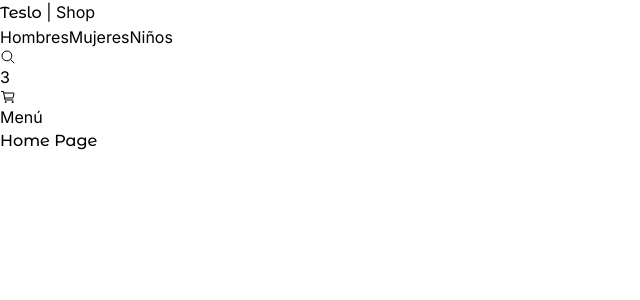
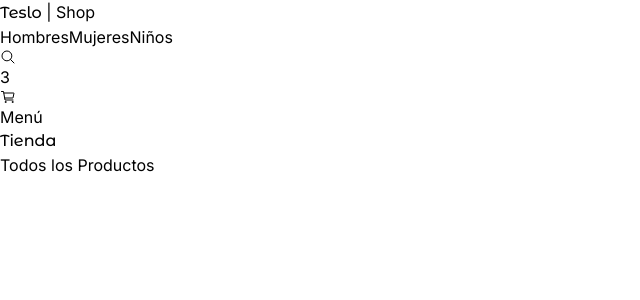
Before and after one commit to nca1478/teslo-shop, a Next.js app: page / in a window 1280 px wide. Shown: the top 300 px of the page, without its empty margins (0-640 px from the left). Built offline with nearby package versions, Linux system fonts and the light colour scheme.

Commit message:
195. Componente - Title

```diff
--- a/src/app/(shop)/layout.tsx
+++ b/src/app/(shop)/layout.tsx
@@ -8,7 +8,7 @@ export default function ShopLayout({
   return (
     <main className="min-h-screen">
       <TopMenu />
-      {children}
+      <div className="px-0 sm:px-10">{children}</div>
     </main>
   );
 }
--- a/src/app/(shop)/page.tsx
+++ b/src/app/(shop)/page.tsx
@@ -1,9 +1,9 @@
-import { titleFont } from "../config/fonts";
+import { Title } from "@/components";
 
 export default function Home() {
   return (
-    <div>
-      <h1 className={`${titleFont.className} text-5xl`}>Home Page</h1>
-    </div>
+    <>
+      <Title title="Tienda" subtitle="Todos los Productos" className="mb-2" />
+    </>
   );
 }
--- a/src/components/index.ts
+++ b/src/components/index.ts
@@ -1,2 +1,3 @@
 export { PageNotFound } from "./ui/not-found/PageNotFound";
+export { Title } from "./ui/title/Title";
 export { TopMenu } from "./ui/top-menu/TopMenu";
--- /dev/null
+++ b/src/components/ui/title/Title.tsx
@@ -0,0 +1,21 @@
+import { titleFont } from "@/app/config/fonts";
+
+interface Props {
+  title: string;
+  subtitle?: string;
+  className?: string;
+}
+
+export const Title = ({ title, subtitle, className }: Props) => {
+  return (
+    <div className={`mt-3 ${className}`}>
+      <h1
+        className={`${titleFont.className} antialiased text-4xl font-semibold my-7`}
+      >
+        {title}
+      </h1>
+
+      {subtitle && <h3 className="text-xl mb-5">{subtitle}</h3>}
+    </div>
+  );
+};
```
